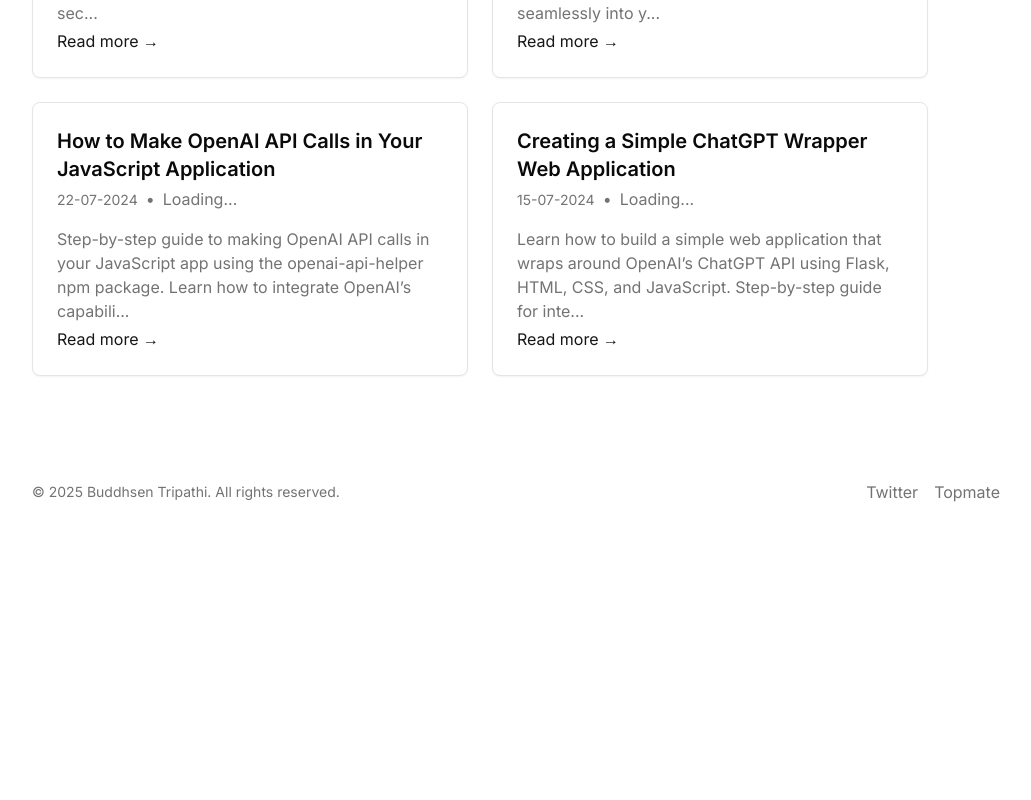
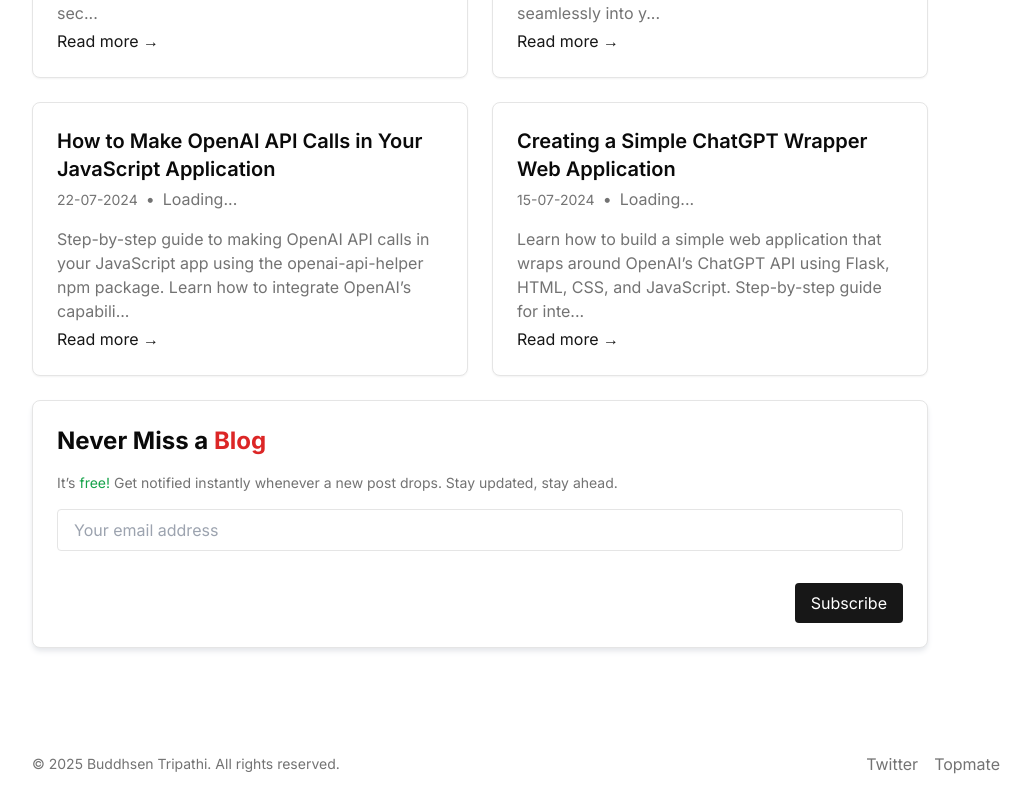
Before and after one commit to Buddhsen-tripathi/Portfolio, a Next.js app in the folder 2.0/: page /blogs in a window 1280 px wide. Shown: the part 1790-2590 px from the top of the page, without its empty margins (124-1155 px from the left). Before the commit the page ends 2318 px from the top, so only its background shows below. Built offline with nearby package versions, Linux system fonts and the light colour scheme; no server answers; the database is empty.

Commit message:
enhancement to bloglist

```diff
--- a/2.0/app/blogs/BlogList.tsx
+++ b/2.0/app/blogs/BlogList.tsx
@@ -4,6 +4,7 @@ import { useState } from 'react'
 import Link from 'next/link'
 import { Search } from 'lucide-react'
 import ViewCounter from '@/components/ViewCounter';
+import NewsletterSubscription from '@/components/NewsletterSubscription';
 
 export interface BlogPost {
   title: string;
@@ -61,6 +62,7 @@ export default function BlogList({ blogPosts }: { blogPosts: BlogPost[] }) {
           <p className="text-center text-muted-foreground">No matching blog posts found.</p>
         )}
       </div>
+      <NewsletterSubscription/>
     </div>
   );
 }
```
